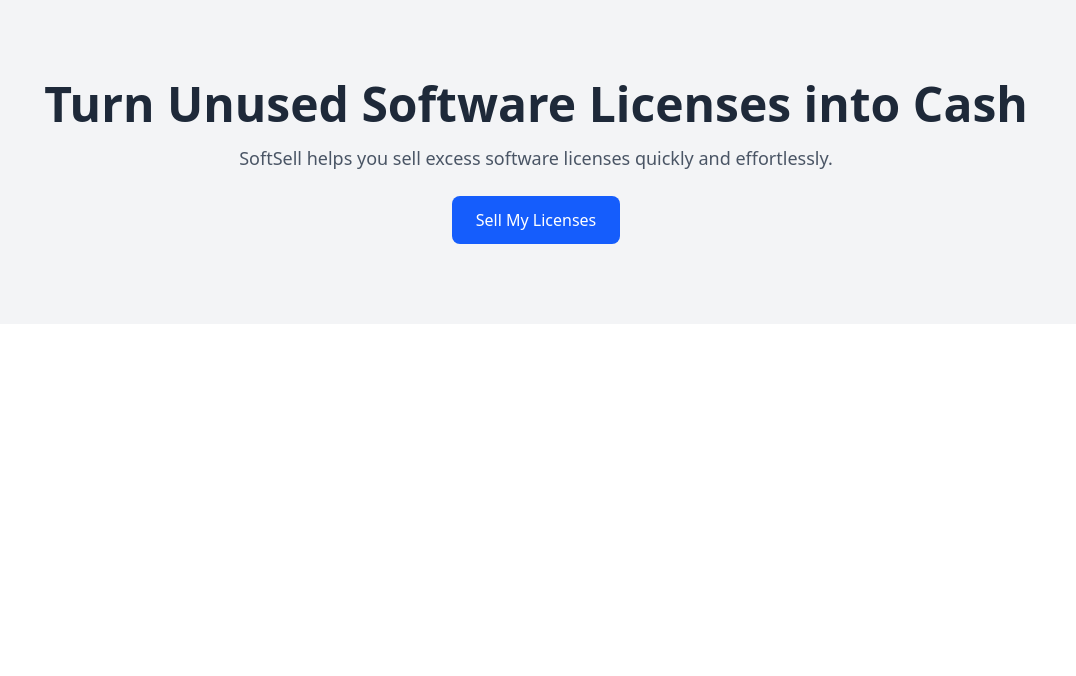
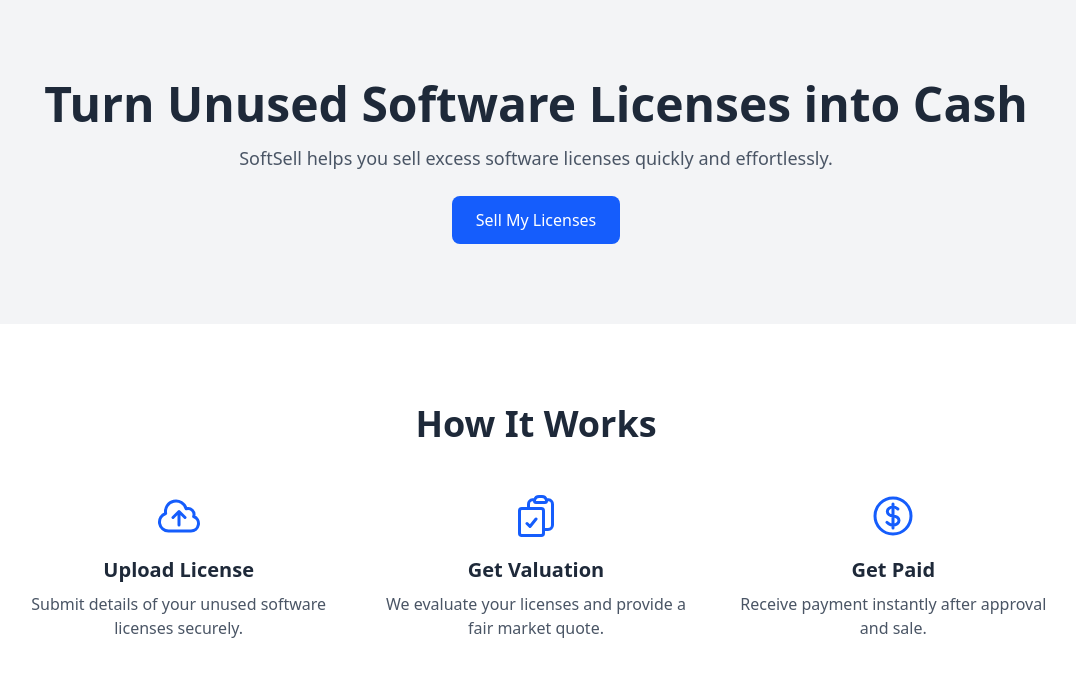
Before and after one commit to vikarnjha/Credex-Assignment, a React (Vite) app: page / in a window 1280 px wide. Shown: the top 676 px of the page, without its empty margins (104-1180 px from the left). Built offline with nearby package versions, Linux system fonts and the light colour scheme.

Commit message:
Howitworks added

```diff
--- a/package.json
+++ b/package.json
@@ -10,6 +10,7 @@
     "preview": "vite preview"
   },
   "dependencies": {
+    "@heroicons/react": "^2.2.0",
     "@tailwindcss/vite": "^4.1.6",
     "react": "^19.1.0",
     "react-dom": "^19.1.0",
--- a/src/App.jsx
+++ b/src/App.jsx
@@ -1,11 +1,13 @@
 import "./App.css";
 import HeroSection from "./components/HeroSection";
+import HowItWorks from "./components/HowItWorks";
 
 function App() {
   return (
     <>
       <div className="font-sans">
         <HeroSection />
+        <HowItWorks/>
       </div>
     </>
   );
--- /dev/null
+++ b/src/components/HowItWorks.jsx
@@ -0,0 +1,46 @@
+import {
+  CloudArrowUpIcon,
+  CurrencyDollarIcon,
+  ClipboardDocumentCheckIcon,
+} from "@heroicons/react/24/outline";
+
+const steps = [
+  {
+    icon: <CloudArrowUpIcon className="h-12 w-12 text-blue-600" />,
+    title: "Upload License",
+    desc: "Submit details of your unused software licenses securely.",
+  },
+  {
+    icon: <ClipboardDocumentCheckIcon className="h-12 w-12 text-blue-600" />,
+    title: "Get Valuation",
+    desc: "We evaluate your licenses and provide a fair market quote.",
+  },
+  {
+    icon: <CurrencyDollarIcon className="h-12 w-12 text-blue-600" />,
+    title: "Get Paid",
+    desc: "Receive payment instantly after approval and sale.",
+  },
+];
+
+const HowItWorks = () => {
+  return (
+    <section className="py-20 px-6 bg-white dark:bg-gray-800 text-center">
+      <h2 className="text-3xl md:text-4xl font-bold text-gray-800 dark:text-white mb-12">
+        How It Works
+      </h2>
+      <div className="grid gap-12 md:grid-cols-3 max-w-5xl mx-auto">
+        {steps.map((step, index) => (
+          <div key={index} className="flex flex-col items-center">
+            {step.icon}
+            <h3 className="mt-4 text-xl font-semibold text-gray-800 dark:text-white">
+              {step.title}
+            </h3>
+            <p className="mt-2 text-gray-600 dark:text-gray-300">{step.desc}</p>
+          </div>
+        ))}
+      </div>
+    </section>
+  );
+};
+
+export default HowItWorks;
```
Also changed, not shown: 1 other file (tests, documents, lock files or other folders).
